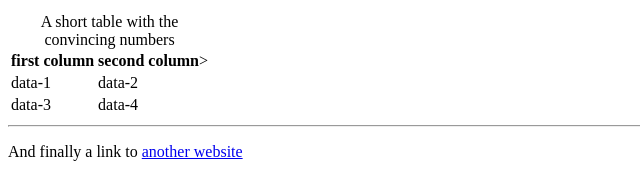
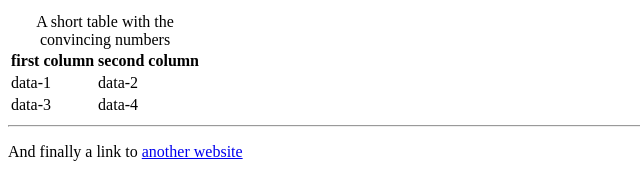
Before and after one commit to gymarcel/fa, a plain HTML site: page index.html in a window 1280 px wide. Shown: the part 709-883 px from the top of the page, 0-640 px from the left. Drawn offline with Linux system fonts and the light colour scheme.

Commit message:
Update index.html

```diff
--- a/index.html
+++ b/index.html
@@ -27,7 +27,7 @@
         <caption>A short table with the convincing numbers</caption>
         <tr>
             <td><strong>first column</strong></td>
-            <td><strong>second column</strong>></td>
+            <td><strong>second column</strong></td>
         </tr>
         <tr>
             <td>data-1</td>
```
